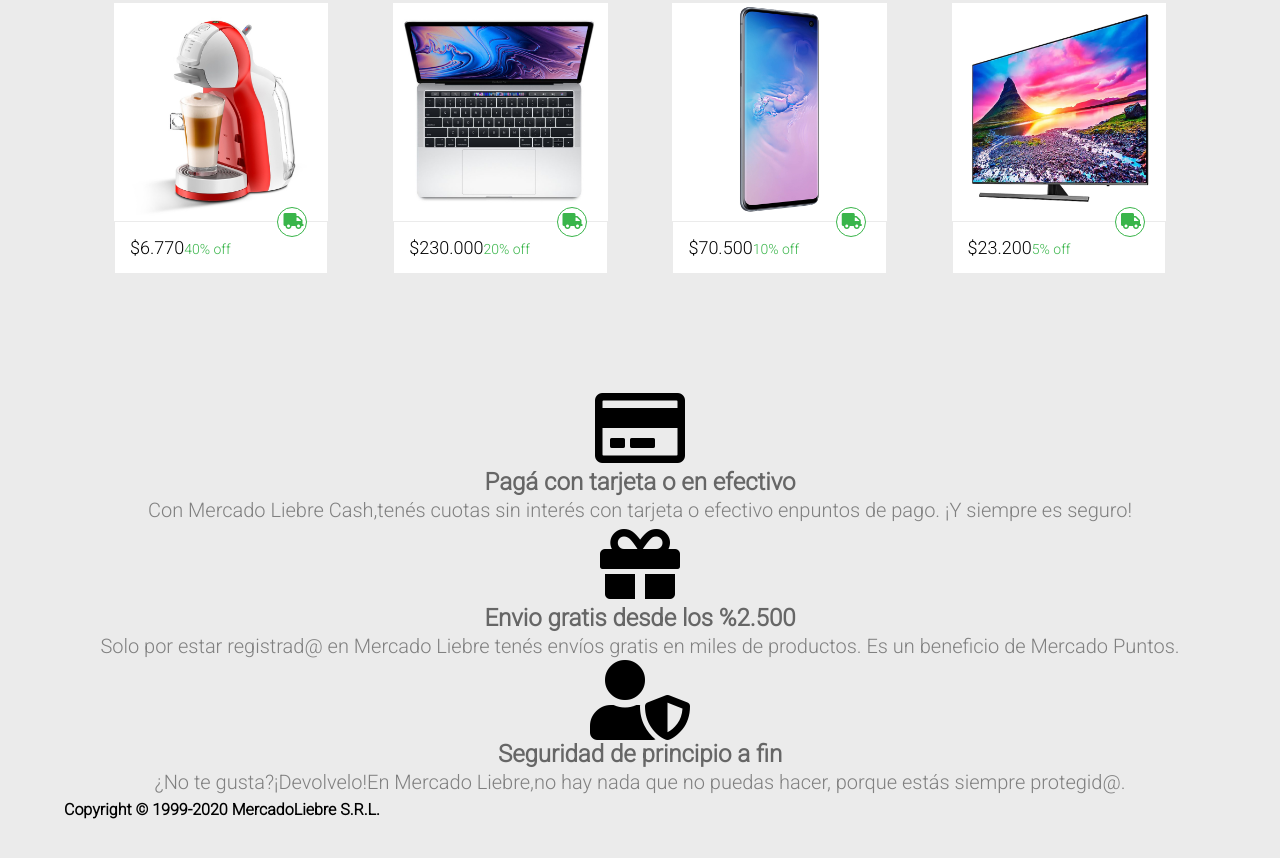
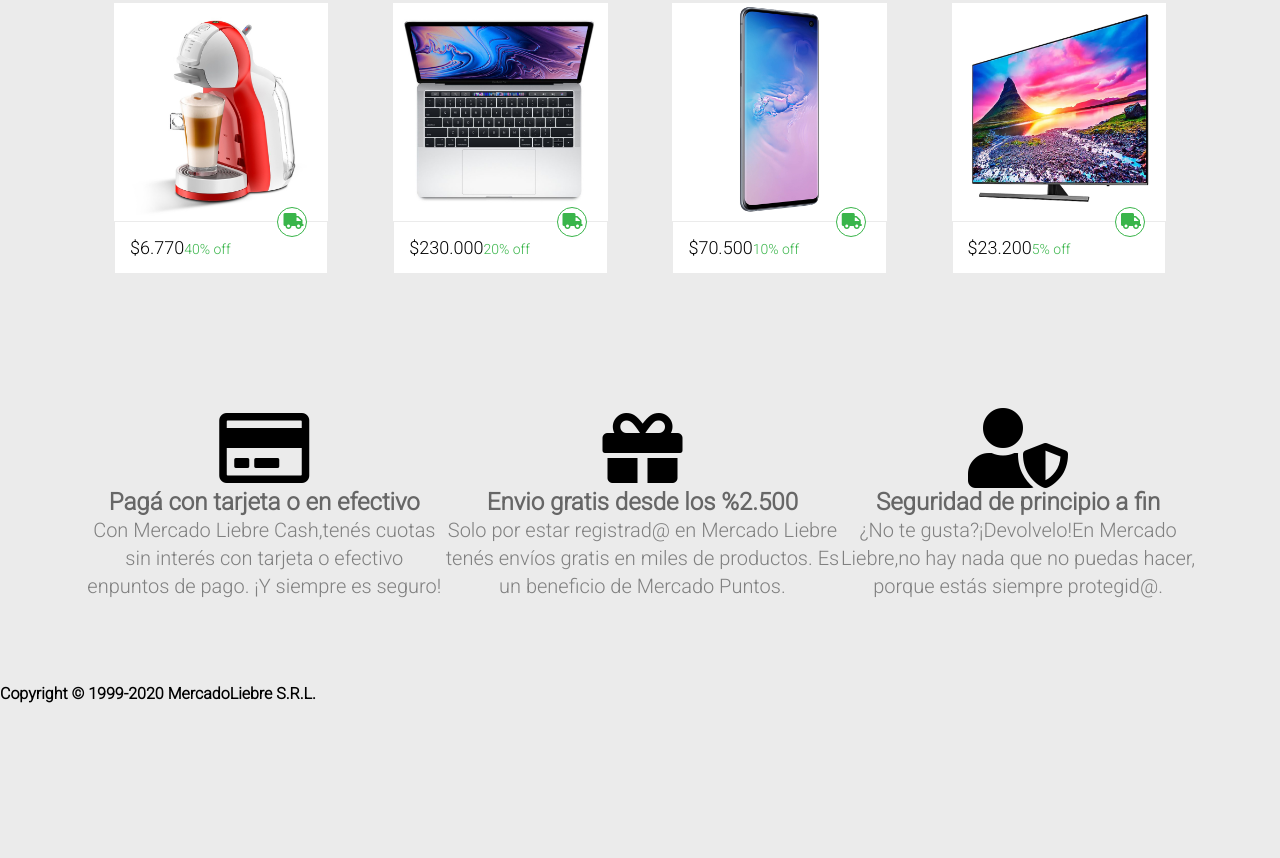
Before and after one commit to sharonmfg03/MercadoLiebre, a website: page views/home.html in a window 1280 px wide. Shown: the part 907-1765 px from the top of the page. After the commit the page ends 1610 px from the top, so only its background shows below. Drawn offline with Linux system fonts and the light colour scheme; files whose address does not match are found by name.

Commit message:
arreglo del footer

```diff
--- a/public/css/styles.css
+++ b/public/css/styles.css
@@ -362,6 +362,16 @@ main form .botones button {
         flex-wrap: wrap;
         justify-content: space-around;
     }
+
+    footer .all-foot{
+
+        display: flex;
+        margin: 20px;
+
+    }
+    footer section .copyright{
+        width: 50%;
+    }
     footer div.icono:hover{
        color: #0c64ec;
     }
--- a/views/home.html
+++ b/views/home.html
@@ -155,7 +155,10 @@
                 <p class="info-compra">¿No te gusta?¡Devolvelo!En Mercado Liebre,no hay nada que no puedas hacer, porque estás siempre protegid@.</p>
             </article>
 
-            <article>
+
+        </section>
+        <section>
+            <article class="copyright">
                 <h4>Copyright © 1999-2020 MercadoLiebre S.R.L.</h4>
             </article>
         </section>
```
Also changed, not shown: views/login.html (+7 -3 lines), views/register.html (+3 -0 lines).
